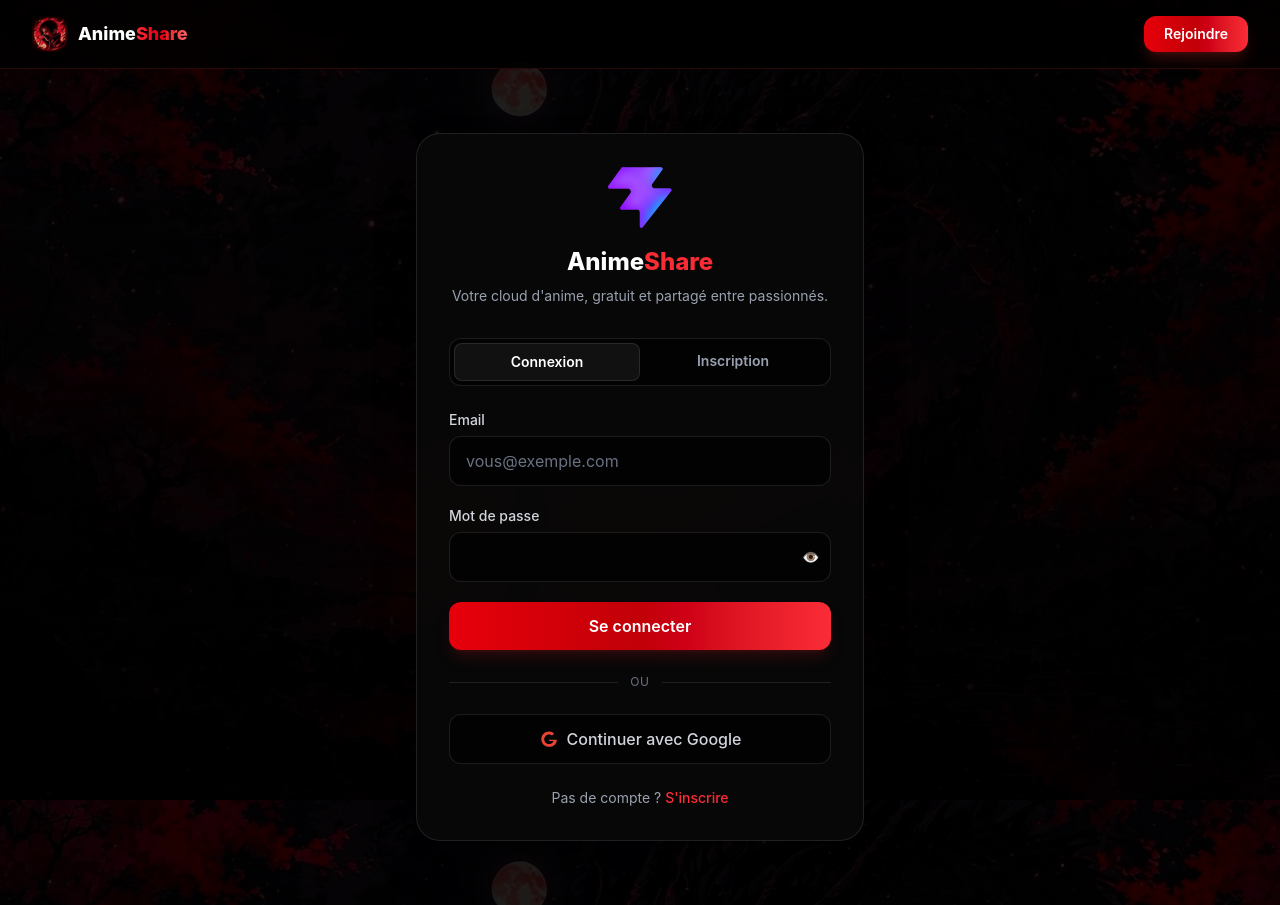
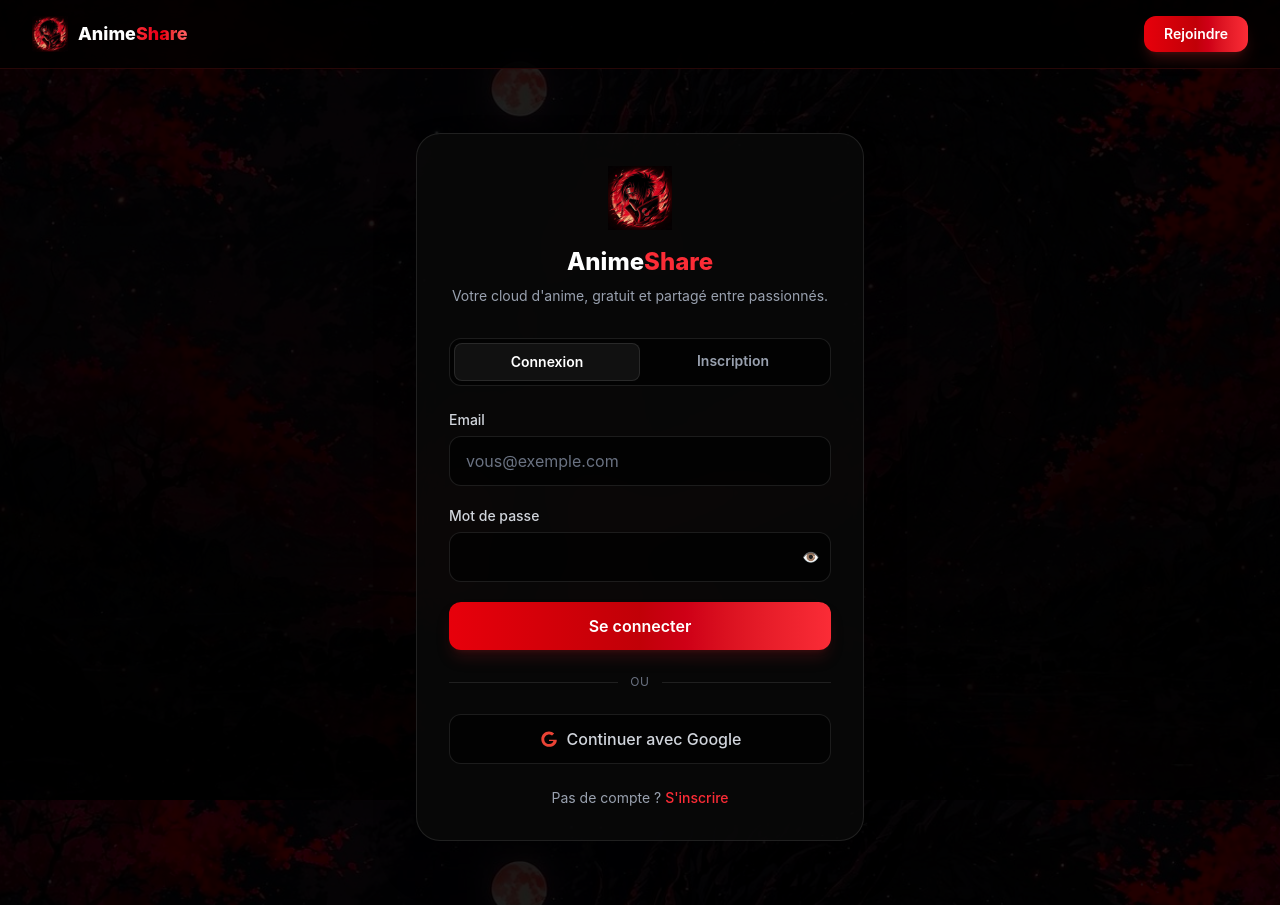
Before and after one commit to fandresenamisaina/anime-cloud, a React (Vite) app in the folder frontend/: page /login in a window 1280 px wide. Built offline with nearby package versions, Linux system fonts and the light colour scheme.

Commit message:
update branch

```diff
--- a/frontend/src/pages/Login.tsx
+++ b/frontend/src/pages/Login.tsx
@@ -31,7 +31,7 @@ export default function Login() {
         <div className="bg-dark-800/70 backdrop-blur-xl border border-white/10 rounded-3xl p-8 shadow-2xl shadow-black/40">
           {/* Logo */}
           <div className="flex flex-col items-center text-center mb-8">
-            <img src="/favicon.svg" alt="AnimeShare Logo" className="w-16 h-16 mb-4" />
+            <img src="/assets/logo.png" alt="AnimeShare Logo" className="w-16 h-16 mb-4" />
             <h1 className="text-2xl font-extrabold">
               Anime<span className="text-red-500">Share</span>
             </h1>
--- a/frontend/src/pages/Register.tsx
+++ b/frontend/src/pages/Register.tsx
@@ -32,7 +32,7 @@ export default function Register() {
         <div className="bg-dark-800/70 backdrop-blur-xl border border-white/10 rounded-3xl p-8 shadow-2xl shadow-black/40">
           {/* Logo */}
           <div className="flex flex-col items-center text-center mb-8">
-            <img src="/favicon.svg" alt="AnimeShare Logo" className="w-16 h-16 mb-4" />
+            <img src="/assets/logo.png" alt="AnimeShare Logo" className="w-16 h-16 mb-4" />
             <h1 className="text-2xl font-extrabold">
               Anime<span className="text-red-500">Share</span>
             </h1>
```
Also changed, not shown: 1 other file (tests, documents, lock files or other folders).
